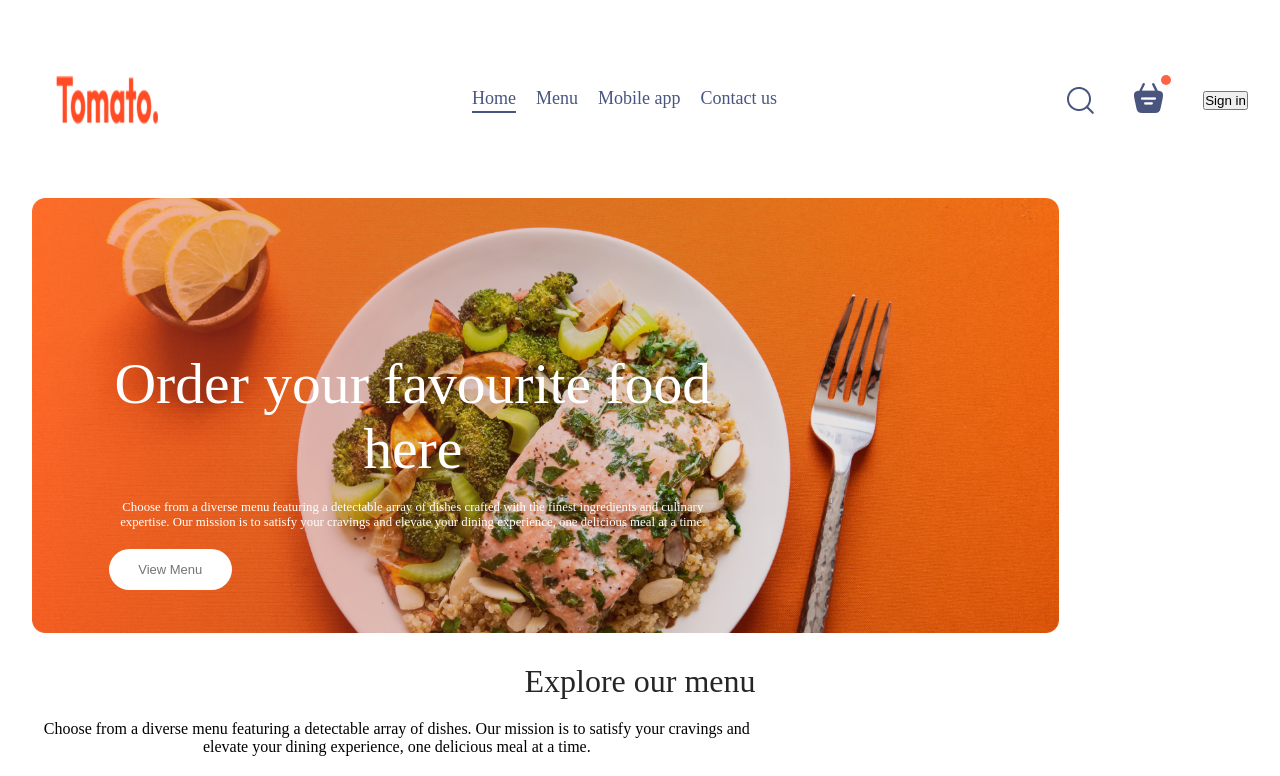
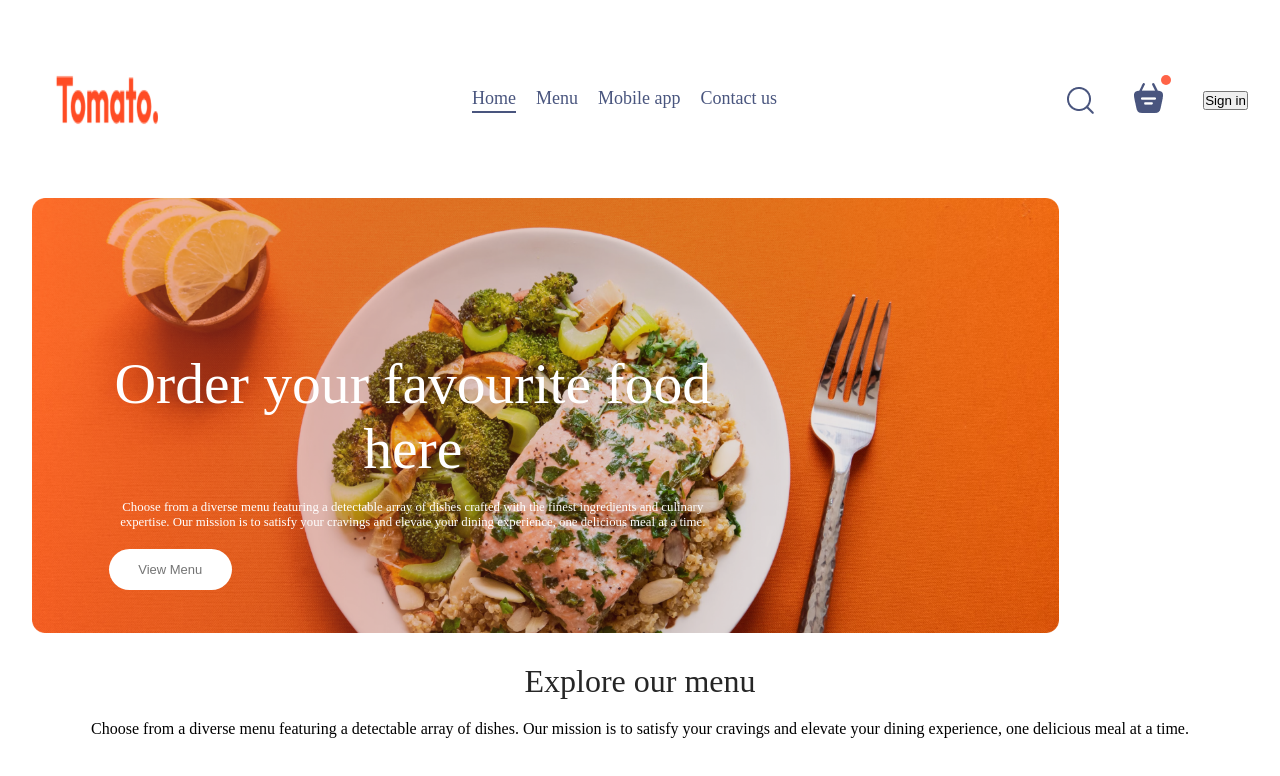
Before and after one commit to sanujis/Food-delivery-website, a React (Vite) app in the folder frontend/: page / in a window 1280 px wide. Shown: the top 776 px of the page. Built offline with nearby package versions, Linux system fonts and the light colour scheme.

Commit message:
Changed css

```diff
--- a/frontend/src/components/ExploreMenu/ExploreMenu.css
+++ b/frontend/src/components/ExploreMenu/ExploreMenu.css
@@ -8,7 +8,7 @@
     font-weight: 500;
 }
 .explore-menu-text{
-    max-width: 60%;
+    max-width: 100%;
     columns: #808080;
 }
 .explore-menu-list{
--- a/frontend/src/components/ExploreMenu/ExploreMenu.jsx
+++ b/frontend/src/components/ExploreMenu/ExploreMenu.jsx
@@ -7,9 +7,7 @@ const ExploreMenu = ({category,setCategory}) => {
     <div className="explore-menu" id="explore-menu">
       <h1>Explore our menu</h1>
       <p className="explore-menu-text">
-        Choose from a diverse menu featuring a detectable array of dishes. Our
-        mission is to satisfy your cravings and elevate your dining experience,
-        one delicious meal at a time.
+        Choose from a diverse menu featuring a detectable array of dishes. Our mission is to satisfy your cravings and elevate your dining experience, one delicious meal at a time.
       </p>
       <div className="explore-menu-list">
         {menu_list.map((item, index) => {
```
